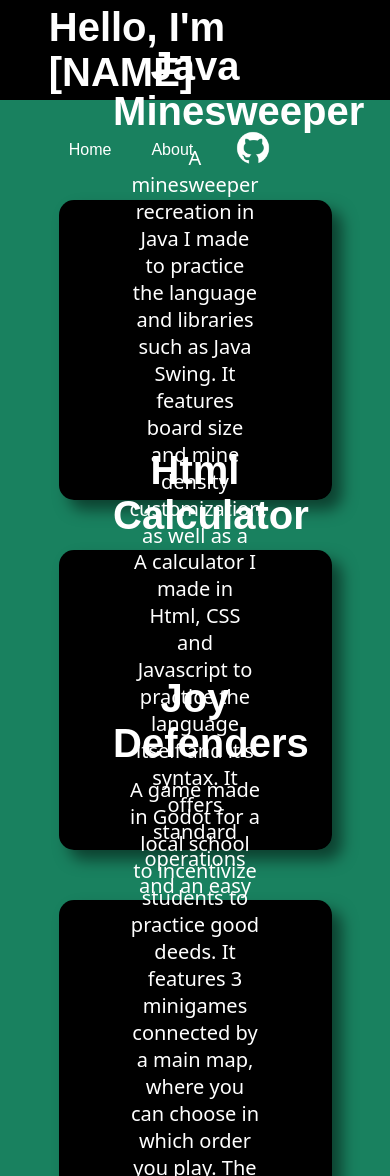
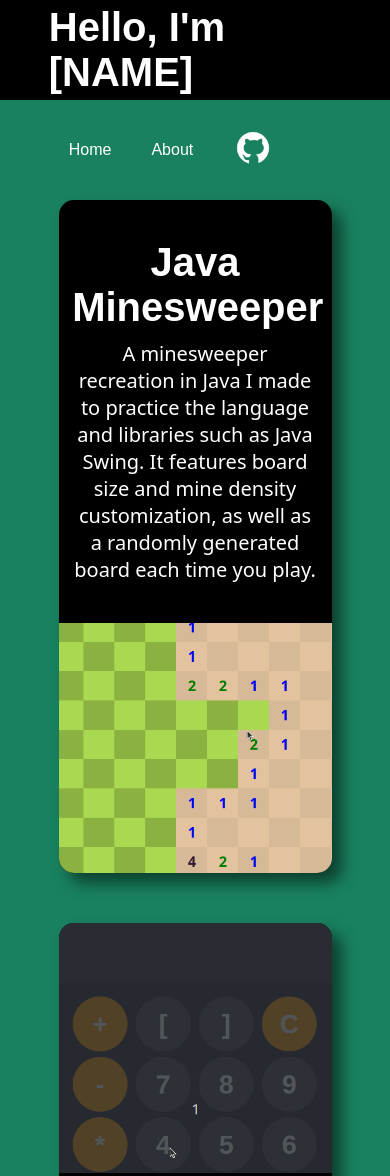
Before and after one commit to ChangedRuby/ChangedRuby.github.io, a plain HTML site: page index.html in a window 390 px wide. Shown: the top 1176 px of the page. Drawn offline with Linux system fonts and the light colour scheme.

Commit message:
Added mobile adaptibility, the project tabs resize and orther by columsn to fint on the phone screen.

```diff
--- a/styles/style.css
+++ b/styles/style.css
@@ -104,7 +104,7 @@ header {
   justify-content: center;
   background-color: black;
   width: 70%;
-  height: 300px;
+  height: auto;
   margin: 50px 0px;
   border-radius: 15px;
   cursor: pointer;
@@ -205,7 +205,7 @@ header {
   align-items: center;
   position: relative;
   width: 40%;
-  height: 100%;
+  height: 300px;
 }
 
 .reverse .inner_title img {
@@ -221,9 +221,42 @@ header {
   }
 }
 
-@media (max-width: 700px) {
+@media (max-width: 800px) {
   .content_bar {
     flex-direction: column;
+  }
+
+  .inner_description p {
+    padding-left: 0%;
+    padding-right: 0%;
+  }
+
+  .inner_title img {
+    border-radius: 0px 0px 15px 15px;
+  }
+
+  .inner_description {
+    width: 90%;
+    margin-top: 20px;
+    margin-bottom: 20px;
+  }
+
+  .inner_title {
+    width: 100%;
+    height: 250px;
+  }
+
+  .inner_description {
+    padding-top: 20px;
+    padding-bottom: 20px;
+  }
+
+  .reverse .inner_title {
+    margin-top: 0px;
+  }
+
+  .reverse .inner_title img {
+    border-radius: 15px 15px 0px 0px;
   }
 }
 
```
